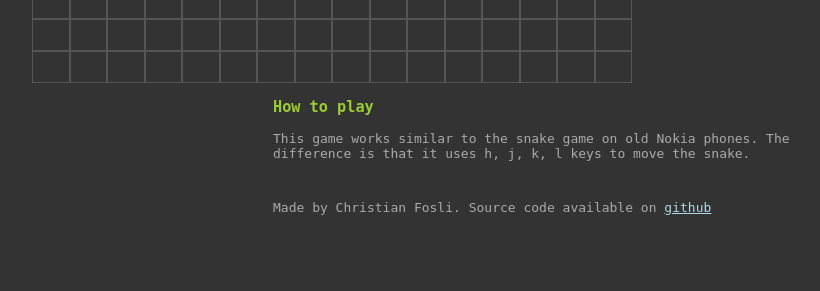
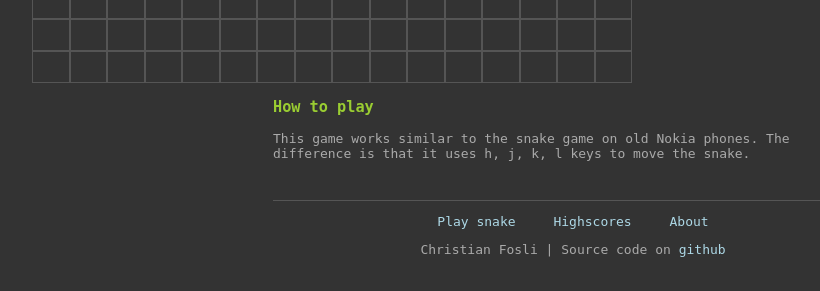
Before and after one commit to christianfosli/visnake, a Flask app: page / in a window 1280 px wide. Shown: the part 509-800 px from the top of the page, without its empty margins (67-887 px from the left). Run offline with Flask 2, Linux system fonts and the light colour scheme; tables that the repository leaves empty hold one stand-in row (values such as "Sample post"); data that the repository does not hold is empty.

Commit message:
Make the footer better
Closes #6

```diff
--- a/static/style.css
+++ b/static/style.css
@@ -14,11 +14,23 @@ header, main, article, footer {
 }
 
 footer {
-    padding-top: 2em;
+    border-top: solid #555555 1px;
+    margin-top: 3em;
+    padding-top: 1em;
+    text-align: center;
+}
+
+nav a {
+    padding: 0 15px 0 15px;
 }
 
 a {
     color: lightblue;
+    text-decoration: none;
+}
+
+a:hover {
+    text-decoration: underline;
 }
 
 .container {
@@ -60,7 +72,7 @@ td, th {
     padding: 3px;
 }
 
-article h3+p, td, th, footer {
+p, td, th {
     color: #AAAAAA;
 }
 
--- a/templates/layout.html
+++ b/templates/layout.html
@@ -12,8 +12,15 @@
 </header>
 {% block content %}{% endblock %}
 <footer>
-    Made by Christian Fosli. Source code available on
-    <a href="https://github.com/christianfosli/visnake">github</a>
+    <nav>
+        <a href="/">Play snake</a>
+        <a href="/highscores">Highscores</a>
+        <a href="/about">About</a>
+    </nav>
+    <p>
+       Christian Fosli | Source code on
+        <a href="https://github.com/christianfosli/visnake">github</a>
+    </p>
 </footer>
 </body>
 </html>
```
